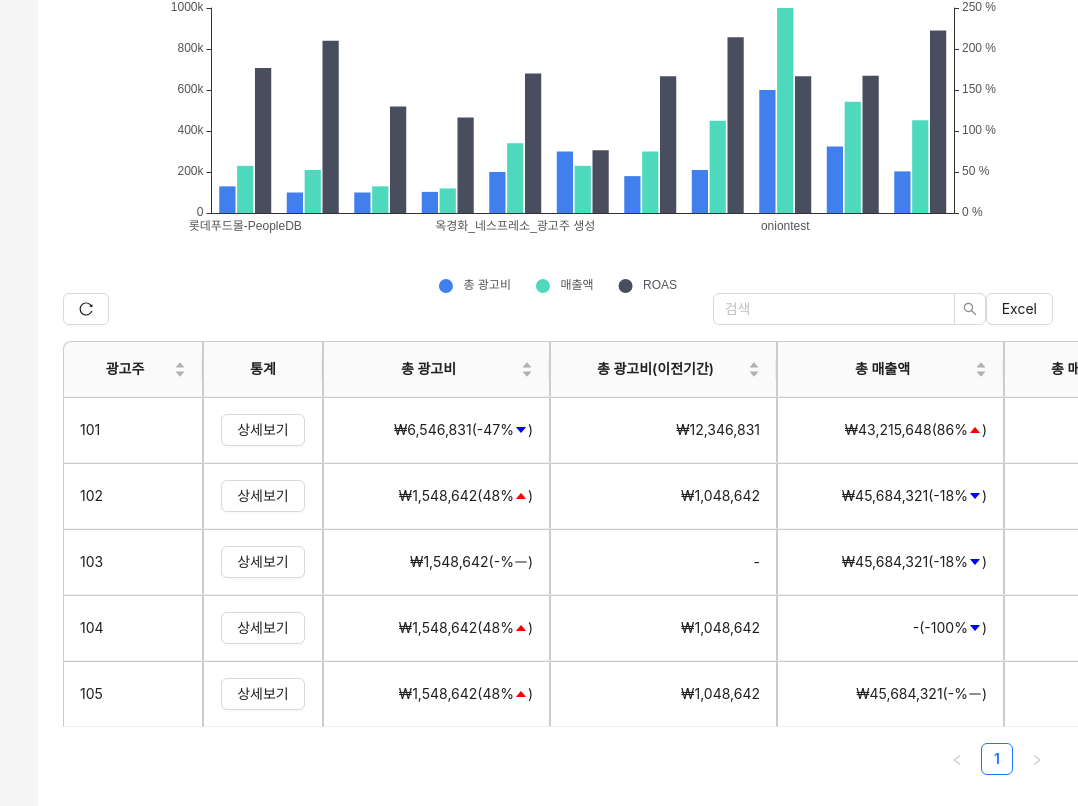
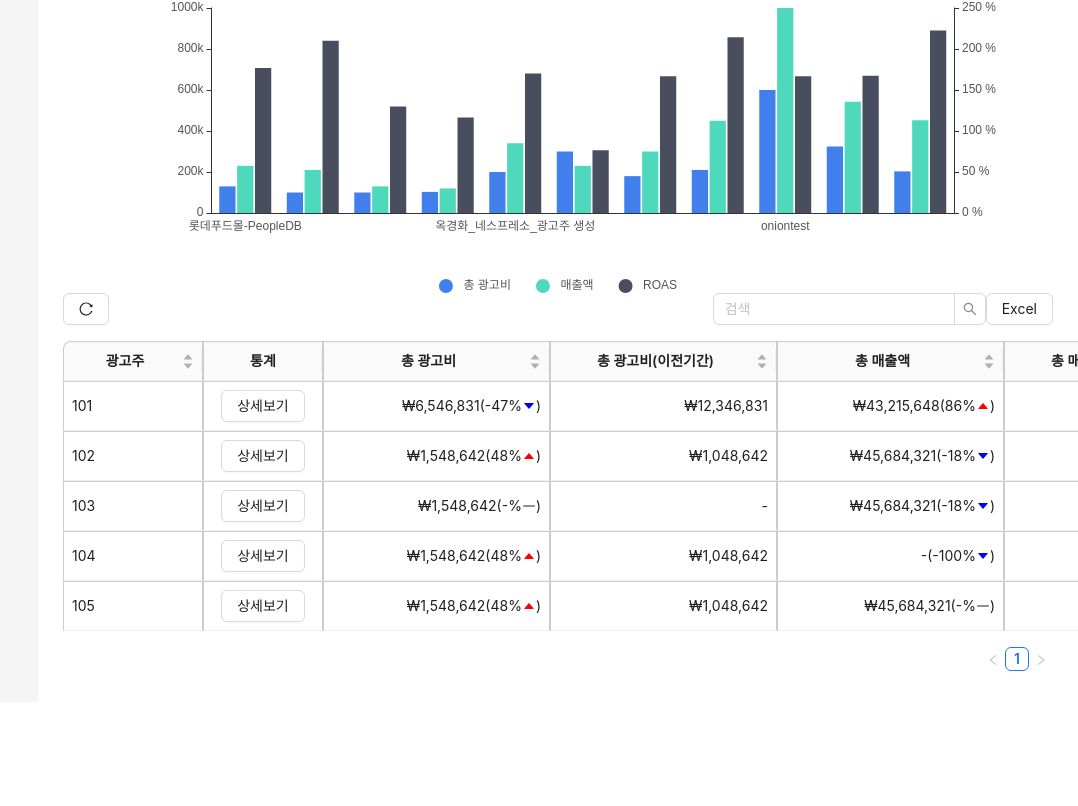
Before and after one commit to iris51051/gp-app, a React (Create React App) app: page / in a window 1280 px wide. Shown: the part 1574-2380 px from the top of the page, without its empty margins (202-1280 px from the left). After the commit the page ends 2276 px from the top, so only its background shows below. Built offline with nearby package versions, Linux system fonts and the light colour scheme.

Commit message:
광고주별 광고 성과 테이블 수정

```diff
--- a/src/index.css
+++ b/src/index.css
@@ -375,20 +375,7 @@ code {
 /*************                                ADResultTable                               ***********/
 
 /****************************************************************************************************/
-.ADResultTable{
-  width : 100%
-}
-.ADResHeader{
-  border-bottom: 5px solid #cccccc;
-}
 .ADResultTable
   .ant-table-cell{
   border:1px solid #cccccc;
 }
-.ADResultTable
-  .th{
-    border-bottom: 5px solid #cccccc;
-  }
-.ADResultTable.ant-table-wrapper .ant-table-thead >tr>th{
-  width : 70px;
-}
--- a/src/test/components/AdResultTable.js
+++ b/src/test/components/AdResultTable.js
@@ -427,6 +427,7 @@ const App = () => {
         onChange={handleChange}
         rowClassName={rowClassName}
         showSorterTooltip={false}
+        size='small'
       />
     </>
   );
--- a/src/test/temp/main-tabs/main-Tab1.js
+++ b/src/test/temp/main-tabs/main-Tab1.js
@@ -246,7 +246,9 @@ const MainTab1 = () => {
       <div className="MultipleBarChartDiv">
         <h4>광고주별 광고 성과</h4>
         <MultipleBarChart colors={colors} adoptions={adoptions} adList={adList}/>
-        <AdResultTable/>
+      </div>
+      <div>
+      <AdResultTable/>
       </div>
     </>
   );
```
